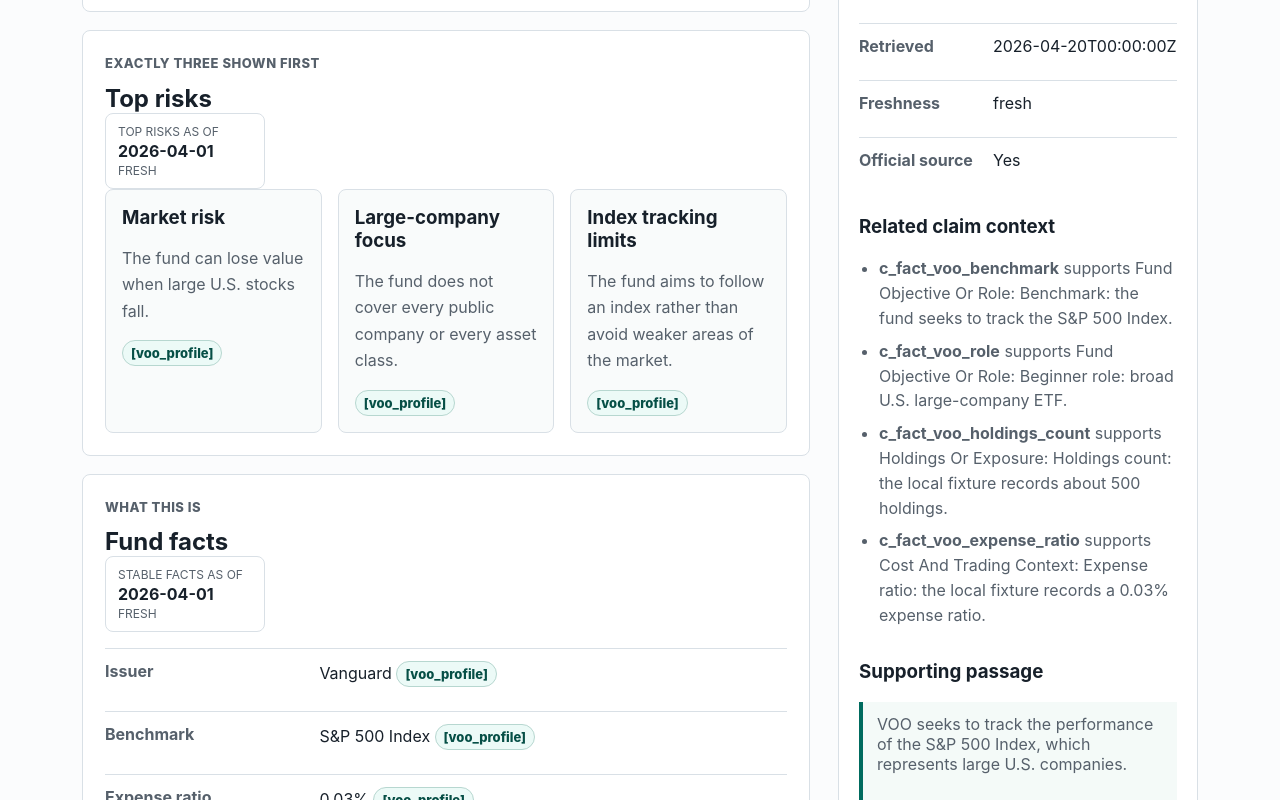
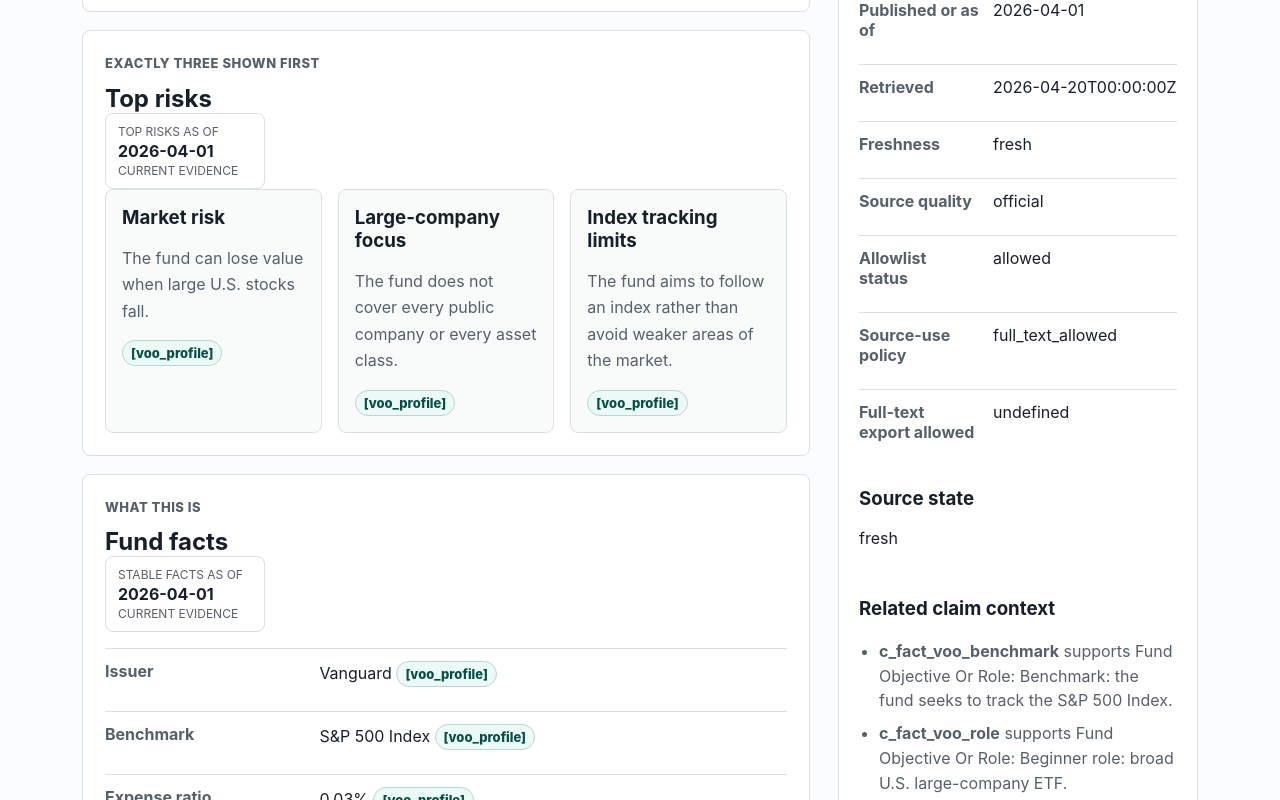
Before and after one commit to doyleyeh/learn-the-ticker, a Next.js app in the folder apps/web/: page /assets/VOO in a window 1280 px wide. Shown: the part 1780-2580 px from the top of the page. Built offline with nearby package versions, Linux system fonts and the light colour scheme.

Commit message:
feat(T-050): align asset-page source drawer and freshness labels with backend contracts
Run ID: 20260423T213615Z

Quality gate: passed

```diff
--- a/apps/web/app/assets/[ticker]/page.tsx
+++ b/apps/web/app/assets/[ticker]/page.tsx
@@ -21,8 +21,9 @@
   citationLabel,
   getCitationById,
   getCitationContextsForSource,
+  getPrimarySource,
   getAssetFixture,
-  getPrimarySource,
+  toSourceDrawerDocument,
   getWeeklyNewsFocusFixture
 } from "../../../lib/fixtures";
 
@@ -78,7 +79,9 @@
     ...aiComprehensiveAnalysis.sourceDocumentIds
   ]);
   const drawerSourceDocumentIds = new Set([...sectionSourceDocumentIds, ...timelyContextSourceDocumentIds]);
-  const drawerSources = mergedSources.filter((source) => drawerSourceDocumentIds.has(source.sourceDocumentId));
+  const drawerSources = mergedSources
+    .filter((source) => drawerSourceDocumentIds.has(source.sourceDocumentId))
+    .map(toSourceDrawerDocument);
   const timelyContextClaimsBySourceDocumentId = new Map(
     weeklyNewsFocus.items.map((item) => [
       item.source.sourceDocumentId,
@@ -278,18 +281,18 @@
             {hasPrdSections ? (
               drawerSources.map((source) => (
                 <SourceDrawer
-                  key={source.sourceDocumentId}
+                  key={source.source_document_id}
                   source={source}
                   claim={
-                    getCitationContextsForSource(asset, source.sourceDocumentId)[0]?.claimContext ??
-                    timelyContextClaimsBySourceDocumentId.get(source.sourceDocumentId) ??
+                    getCitationContextsForSource(asset, source.source_document_id)[0]?.claimContext ??
+                    timelyContextClaimsBySourceDocumentId.get(source.source_document_id) ??
                     firstClaim.claimText
                   }
-                  contexts={getCitationContextsForSource(asset, source.sourceDocumentId)}
+                  contexts={getCitationContextsForSource(asset, source.source_document_id)}
                 />
               ))
             ) : (
-              <SourceDrawer source={primarySource} claim={firstClaim.claimText} />
+              <SourceDrawer source={toSourceDrawerDocument(primarySource)} claim={firstClaim.claimText} />
             )}
           </>
         }
--- a/apps/web/components/FreshnessLabel.tsx
+++ b/apps/web/components/FreshnessLabel.tsx
@@ -7,11 +7,20 @@
 };
 
 export function FreshnessLabel({ label, value, state }: FreshnessLabelProps) {
+  const freshnessLabel = {
+    fresh: "Current evidence",
+    stale: "Stale evidence",
+    unknown: "Unknown",
+    unavailable: "Unavailable",
+    partial: "Partially available",
+    insufficient_evidence: "Insufficient evidence"
+  }[state];
+
   return (
     <span className={`freshness-label freshness-${state}`} data-freshness-state={state}>
       <span>{label}</span>
       <strong>{value ?? "Unknown"}</strong>
-      <em>{state}</em>
+      <em>{freshnessLabel ?? state}</em>
     </span>
   );
 }
--- a/apps/web/components/SourceDrawer.tsx
+++ b/apps/web/components/SourceDrawer.tsx
@@ -1,23 +1,124 @@
-import type { CitationContext, SourceDocument } from "../lib/fixtures";
+import type { CitationContext, SourceDrawerSourceDocument } from "../lib/fixtures";
+
+type SourceDrawerState =
+  | "available"
+  | "unsupported"
+  | "out_of_scope"
+  | "unknown"
+  | "eligible_not_cached"
+  | "deleted"
+  | "stale"
+  | "partial"
+  | "unavailable"
+  | "insufficient_evidence";
 
 type SourceDrawerProps = {
-  source: SourceDocument;
+  source: SourceDrawerSourceDocument;
   claim: string;
   contexts?: CitationContext[];
+  drawerState?: SourceDrawerState;
 };
 
-export function SourceDrawer({ source, claim, contexts = [] }: SourceDrawerProps) {
-  const publishedOrAsOf = source.publishedAt ?? source.asOfDate ?? "Unknown";
+const HIDE_DETAILS_FOR_STATES = new Set<SourceDrawerState>([
+  "unsupported",
+  "out_of_scope",
+  "unknown",
+  "eligible_not_cached",
+  "deleted",
+  "unavailable",
+  "partial",
+  "insufficient_evidence"
+]);
+const FRESHNESS_DETAILS_BY_STATE: Record<
+  SourceDrawerState,
+  { label: string; canExposeSupportingPassage: boolean; canExposeSourceFields: boolean; allowlistStatusLabel: string }
+> = {
+  available: {
+    label: "Source available in local evidence pack",
+    canExposeSupportingPassage: true,
+    canExposeSourceFields: true,
+    allowlistStatusLabel: "Use metadata and supported excerpts only."
+  },
+  stale: {
+    label: "Source freshness is stale",
+    canExposeSupportingPassage: true,
+    canExposeSourceFields: true,
+    allowlistStatusLabel: "Use this source with a stale label."
+  },
+  unsupported: {
+    label: "Source is unavailable for this asset state",
+    canExposeSupportingPassage: false,
+    canExposeSourceFields: false,
+    allowlistStatusLabel: "Source metadata is suppressed in unsupported flows."
+  },
+  out_of_scope: {
+    label: "Source suppressed for out-of-scope contract",
+    canExposeSupportingPassage: false,
+    canExposeSourceFields: false,
+    allowlistStatusLabel: "Source metadata is suppressed for scope safety."
+  },
+  unknown: {
+    label: "Source state is unknown",
+    canExposeSupportingPassage: false,
+    canExposeSourceFields: false,
+    allowlistStatusLabel: "Source metadata is suppressed until a source state is available."
+  },
+  eligible_not_cached: {
+    label: "Source not cached yet for eligible asset",
+    canExposeSupportingPassage: false,
+    canExposeSourceFields: false,
+    allowlistStatusLabel: "Source metadata is suppressed until cached sources are available."
+  },
+  deleted: {
+    label: "Source removed from this local state",
+    canExposeSupportingPassage: false,
+    canExposeSourceFields: false,
+    allowlistStatusLabel: "Source metadata is no longer available."
+  },
+  partial: {
+    label: "Source is partially available",
+    canExposeSupportingPassage: false,
+    canExposeSourceFields: false,
+    allowlistStatusLabel: "Source fields are limited while evidence remains partial."
+  },
+  unavailable: {
+    label: "Source is unavailable",
+    canExposeSupportingPassage: false,
+    canExposeSourceFields: false,
+    allowlistStatusLabel: "Source metadata is suppressed while unavailable."
+  },
+  insufficient_evidence: {
+    label: "Source has insufficient local evidence",
+    canExposeSupportingPassage: false,
+    canExposeSourceFields: false,
+    allowlistStatusLabel: "Source metadata is limited due insufficient evidence."
+  }
+};
+
+export function SourceDrawer({
+  source,
+  claim,
+  contexts = [],
+  drawerState = "available"
+}: SourceDrawerProps) {
+  const publishedOrAsOf = source.published_at ?? source.as_of_date ?? "Unknown";
   const supportingPassages = contexts.length
     ? [...new Set(contexts.map((context) => context.supportingPassage))]
     : [source.supportingPassage];
+  const stateInfo = FRESHNESS_DETAILS_BY_STATE[drawerState];
+  const canExposeSourceFields = stateInfo.canExposeSourceFields;
+  const canExposeSupportingPassage = stateInfo.canExposeSupportingPassage;
+  const isUnavailableFreshness = HIDE_DETAILS_FOR_STATES.has(drawerState);
 
   return (
     <details
       className="source-drawer"
-      id={`source-${source.sourceDocumentId}`}
-      data-source-document-id={source.sourceDocumentId}
-      data-source-freshness-state={source.freshnessState}
+      id={`source-${source.source_document_id}`}
+      data-source-document-id={source.source_document_id}
+      data-source-freshness-state={source.freshness_state}
+      data-source-drawer-state={drawerState}
+      data-source-use-policy={source.source_use_policy}
+      data-source-allowlist-status={source.allowlist_status}
       open
     >
       <summary>Source drawer</summary>
@@ -26,10 +127,11 @@
           <h2>{source.title}</h2>
           {source.isOfficial ? <span className="source-badge">Official source</span> : null}
         </div>
+        <p className="source-gap-note">{stateInfo.label}</p>
         <dl className="source-meta">
           <div>
             <dt>Source document ID</dt>
-            <dd>{source.sourceDocumentId}</dd>
+            <dd>{source.source_document_id}</dd>
           </div>
           <div>
             <dt>Title</dt>
@@ -37,7 +139,7 @@
           </div>
           <div>
             <dt>Type</dt>
-            <dd>{source.sourceType}</dd>
+            <dd>{source.source_type}</dd>
           </div>
           <div>
             <dt>Publisher</dt>
@@ -53,18 +155,45 @@
           </div>
           <div>
             <dt>Retrieved</dt>
-            <dd>{source.retrievedAt}</dd>
+            <dd>{source.retrieved_at}</dd>
           </div>
           <div>
             <dt>Freshness</dt>
-            <dd>{source.freshnessState}</dd>
+            <dd>{source.freshness_state}</dd>
           </div>
-          <div>
-            <dt>Official source</dt>
-            <dd>{source.isOfficial ? "Yes" : "No"}</dd>
-          </div>
+          {canExposeSourceFields ? (
+            <>
+              <div>
+                <dt>Source quality</dt>
+                <dd>{source.source_quality}</dd>
+              </div>
+              <div>
+                <dt>Allowlist status</dt>
+                <dd>{source.allowlist_status}</dd>
+              </div>
+              <div>
+                <dt>Source-use policy</dt>
+                <dd>{source.source_use_policy}</dd>
+              </div>
+              <div>
+                <dt>Full-text export allowed</dt>
+                <dd>{String(source.permitted_operations?.can_export_full_text)}</dd>
+              </div>
+            </>
+          ) : (
+            <div>
+              <dt>Source metadata</dt>
+              <dd>{stateInfo.allowlistStatusLabel}</dd>
+            </div>
+          )}
         </dl>
-
+        <div>
+          <h3>Source state</h3>
+          <p>{source.freshness_state}</p>
+        </div>
+        {isUnavailableFreshness ? (
+          <p className="source-gap-note">{stateInfo.allowlistStatusLabel}</p>
+        ) : null}
         <div>
           <h3>Related claim context</h3>
           {contexts.length ? (
@@ -82,9 +211,17 @@
 
         <div>
           <h3>Supporting passage</h3>
-          {supportingPassages.map((passage) => (
-            <blockquote key={passage}>{passage}</blockquote>
-          ))}
+          {canExposeSupportingPassage && !contexts.length ? (
+            supportingPassages.map((passage) => <blockquote key={passage}>{passage}</blockquote>)
+          ) : null}
+          {canExposeSupportingPassage && contexts.length ? (
+            <p className="source-gap-note">
+              Supporting passages are bound to related claims and hidden to avoid duplicate display.
+            </p>
+          ) : null}
+          {!canExposeSupportingPassage ? (
+            <p className="source-gap-note">{stateInfo.allowlistStatusLabel}</p>
+          ) : null}
         </div>
         <a href={source.url}>Open source URL</a>
       </div>
--- a/apps/web/lib/fixtures.ts
+++ b/apps/web/lib/fixtures.ts
@@ -1,4 +1,10 @@
-export type FreshnessState = "fresh" | "stale" | "unknown" | "unavailable";
+export type FreshnessState =
+  | "fresh"
+  | "stale"
+  | "unknown"
+  | "unavailable"
+  | "partial"
+  | "insufficient_evidence";
 export type AssetType = "stock" | "etf";
 export type EvidenceState =
   | "supported"
@@ -36,6 +42,48 @@
   freshnessState: FreshnessState;
   isOfficial: boolean;
   supportingPassage: string;
+  sourceQuality?: SourceQuality;
+  source_quality?: SourceQuality;
+  allowlistStatus?: SourceAllowlistStatus;
+  allowlist_status?: SourceAllowlistStatus;
+  sourceUsePolicy?: SourceUsePolicy;
+  source_use_policy?: SourceUsePolicy;
+  permitted_operations?: {
+    can_export_full_text?: boolean;
+  };
+};
+
+export type SourceQuality =
+  | "official"
+  | "issuer"
+  | "provider"
+  | "fixture"
+  | "allowlisted"
+  | "rejected"
+  | "unknown";
+
+export type SourceAllowlistStatus = "allowed" | "rejected" | "pending_review" | "not_allowlisted";
+
+export type SourceUsePolicy =
+  | "metadata_only"
+  | "link_only"
+  | "summary_allowed"
+  | "full_text_allowed"
+  | "rejected";
+
+export type SourceDrawerSourceDocument = SourceDocument & {
+  source_document_id: string;
+  source_type: string;
+  published_at: string | null;
+  as_of_date: string | null;
+  retrieved_at: string;
+  freshness_state: FreshnessState;
+  source_quality: SourceQuality;
+  allowlist_status: SourceAllowlistStatus;
+  source_use_policy: SourceUsePolicy;
+  sourceQuality: SourceQuality;
+  allowlistStatus: SourceAllowlistStatus;
+  sourceUsePolicy: SourceUsePolicy;
 };
 
 export type StockSectionItem = {
@@ -2638,6 +2686,38 @@
   return (asset.citationContexts ?? []).filter((context) => context.sourceDocumentId === sourceDocumentId);
 }
 
+export function toSourceDrawerDocument(source: SourceDocument): SourceDrawerSourceDocument {
+  const sourceQuality =
+    source.sourceQuality ??
+    source.source_quality ??
+    (source.isOfficial ? "official" : source.sourceType.startsWith("sec") ? "official" : "fixture");
+  const allowlistStatus = source.allowlistStatus ?? source.allowlist_status ?? "allowed";
+  const sourceUsePolicy =
+    source.sourceUsePolicy ??
+    source.source_use_policy ??
+    (source.sourceType === "structured_market_data"
+      ? "metadata_only"
+      : source.isOfficial || source.sourceType.includes("sec")
+        ? "full_text_allowed"
+        : "summary_allowed");
+
+  return {
+    ...source,
+    source_document_id: source.sourceDocumentId,
+    source_type: source.sourceType,
+    published_at: source.publishedAt,
+    as_of_date: source.asOfDate ?? null,
+    retrieved_at: source.retrievedAt,
+    freshness_state: source.freshnessState,
+    source_quality: sourceQuality,
+    allowlist_status: allowlistStatus,
+    source_use_policy: sourceUsePolicy,
+    sourceQuality: sourceQuality,
+    allowlistStatus: allowlistStatus,
+    sourceUsePolicy: sourceUsePolicy
+  };
+}
+
 export function getWeeklyNewsFocusFixture(ticker: string) {
   return weeklyNewsFocusFixtures[normalizeTicker(ticker)];
 }
```
Also changed, not shown: 1 other file (tests, documents, lock files or other folders).
